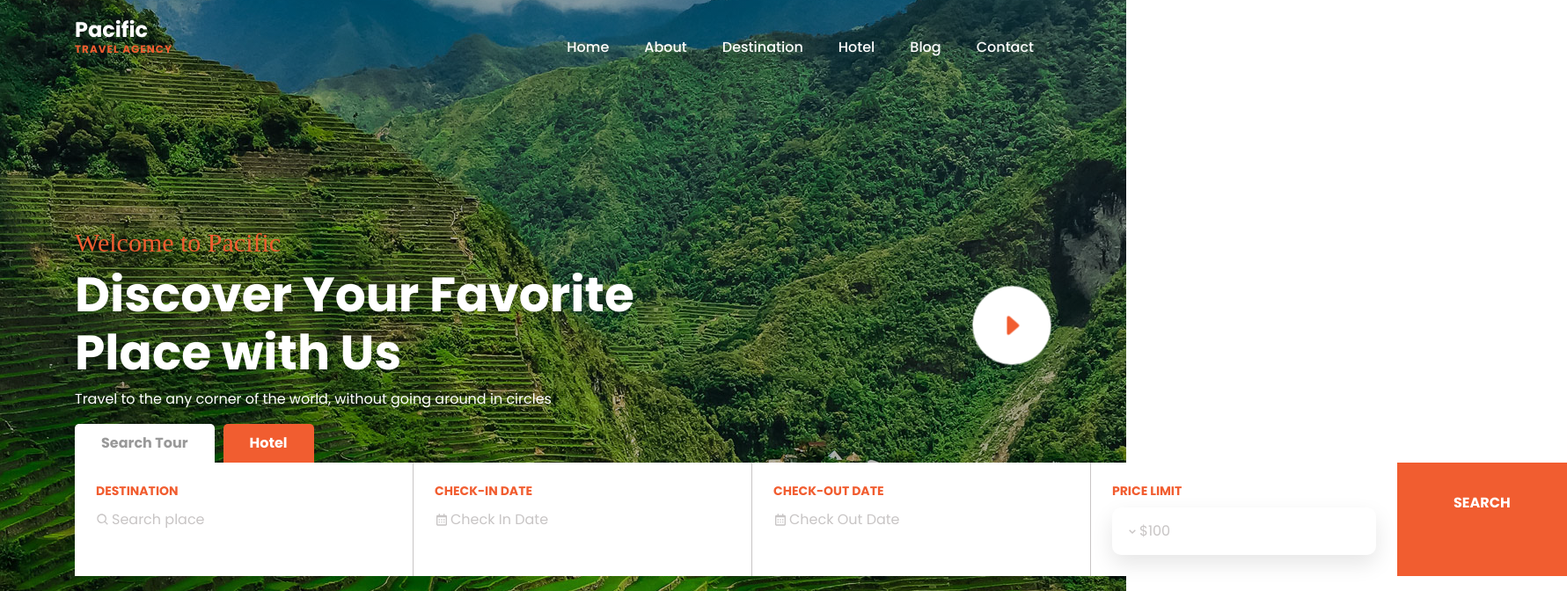
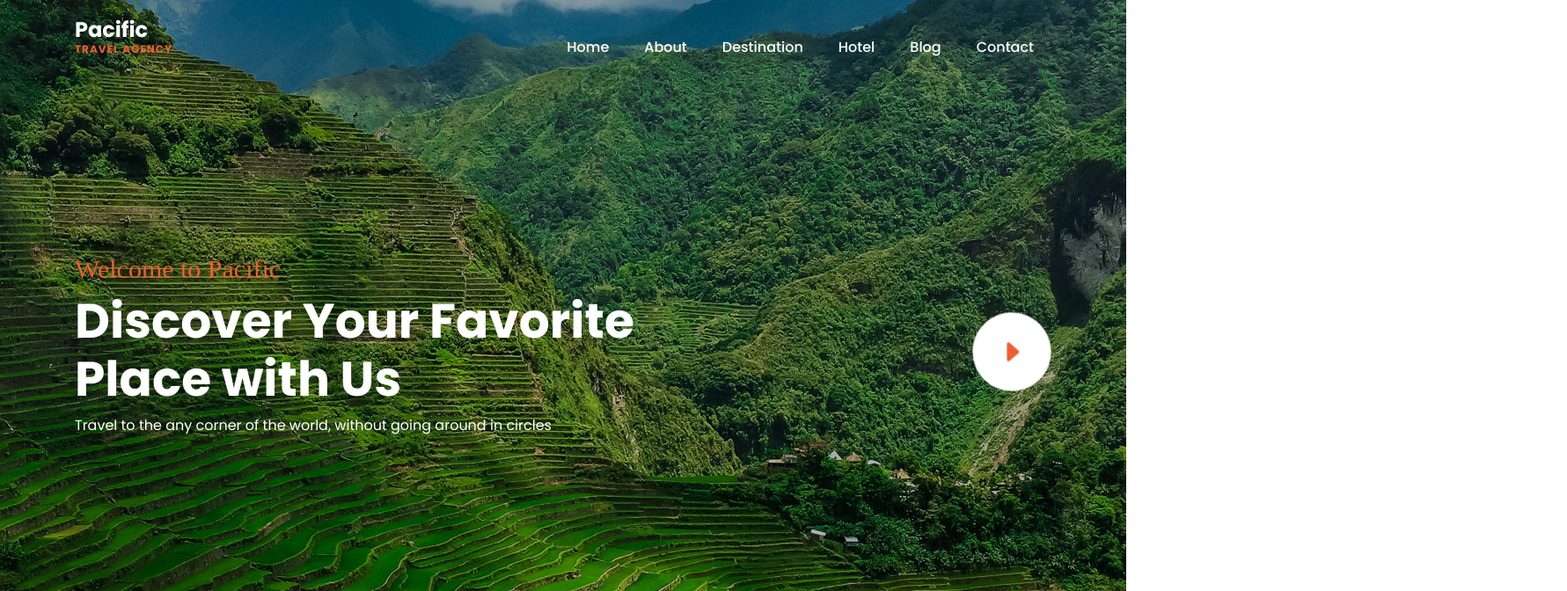
Before and after one commit to Shangria/Pacific, a React (Create React App) app in the folder pacific-pj/: page / in a window 1280 px wide. Shown: the top 672 px of the page at 88% size, 1781 px wide, since content can reach past the window. Built offline with nearby package versions, Linux system fonts and the light colour scheme; a web font is replaced by a local one.

Commit message:
created tabs animation

```diff
--- a/pacific-pj/package.json
+++ b/pacific-pj/package.json
@@ -14,6 +14,7 @@
     "react-icons": "^4.2.0",
     "react-router": "^5.2.0",
     "react-scripts": "4.0.3",
+    "react-transition-group": "^4.4.1",
     "web-vitals": "^1.0.1"
   },
   "scripts": {
--- a/pacific-pj/src/Components/Hero/TabContent.js
+++ b/pacific-pj/src/Components/Hero/TabContent.js
@@ -1,24 +1,29 @@
 import React, {useState} from "react";
-import Calendar from 'react-calendar';
+import {CSSTransition} from "react-transition-group";
 
 
-export const TabContent = ({content}) => {
+export const TabContent = ({
+                               content,
+                               runAnimation
+                           }) => {
 
     const [showCalendar, setShowCalendar] = useState(false);
     const [calendarItem, setCalendarItem] = useState(null);
 
-    const handleClickCalendar = (e) => {
-        setShowCalendar(!showCalendar);
-        console.log(showCalendar,  e.currentTarget.id)
-    };
+    // const handleClickCalendar = (e) => {
+    //     setShowCalendar(!showCalendar);
+    //     // console.log(showCalendar,  e.currentTarget.id)
+    // };
 
     return (
         <>
             {
                 content.map((val, i) => {
-
-                    console.log(val.id, i)
                     return (
+                        <CSSTransition
+                            in={runAnimation}
+                            timeout={200}
+                            classNames="my-node">
                             <li key={i} className='hero__tab-item'>
                                 <h4 className='hero__tab-title'>{val.titleContent}</h4>
                                 <div className="hero__icon">
@@ -27,21 +32,24 @@ export const TabContent = ({content}) => {
                                             <span className="hero__icon-item">{val.select}</span>
                                             :
                                             <>
-                                            <span className="hero__icon-item">{val.icon}
-                                            </span>
-                                            {showCalendar && i === val.id ?'' : ''}
-                                            <input type="search" placeholder={val.placeholder}
-                                                   onClick={handleClickCalendar}/>
+                                            <span className="hero__icon-item">{val.icon}</span>
+                                                <input type="search" placeholder={val.placeholder}/>
                                             </>
                                     }
                                 </div>
                             </li>
+                        </CSSTransition>
                     )
                 })
             }
+            <CSSTransition
+                in={runAnimation}
+                timeout={300}
+                classNames="my-node">
             <li className='hero__tab-item'>
                 <a href='\' className='hero__item-search'>search</a>
             </li>
+            </CSSTransition>
         </>
     )
 }
--- a/pacific-pj/src/Components/Hero/TabsComponent.js
+++ b/pacific-pj/src/Components/Hero/TabsComponent.js
@@ -1,22 +1,35 @@
-import {useState} from "react";
+import {useState, useEffect} from "react";
 import {TabContent} from './TabContent';
 
 
-export function TabsComponent({ TabsData }) {
-    const [ active, setActive ] = useState(0);
+
+export function TabsComponent({TabsData}) {
+    const [active, setActive] = useState(0);
+    const [runAnimation, setRunAnimation] = useState(false);
+
+
+    const handleClick = (i) => {
+        setActive(i);
+        setRunAnimation(!runAnimation);
+    }
+    useEffect(() => {
+        setRunAnimation(true)
+    }, [runAnimation]);
 
     return (
         <div className="hero__tab-container">
             <ul className="hero__tab">
                 {TabsData.map((value, i) => (
-                    <li key={i+'search'}
+                    <li key={i + 'search'}
                         className={`hero__tab-links ${i === active ? 'active' : ''}`}
-                        onClick={e => {setActive(i)}}
+                        onClick={e => {
+                            handleClick(i)
+                        }}
                         data-index={i}
                     >{value.title}</li>
                 ))}
                 <ul className="hero__tab-content-items">
-                {TabsData[active] && <TabContent  {...TabsData[active]} active={active} />}
+                    {TabsData[active] && <TabContent  {...TabsData[active]} active={active} runAnimation={runAnimation}/>}
                 </ul>
             </ul>
         </div>
--- a/pacific-pj/src/styles/Hero.scss
+++ b/pacific-pj/src/styles/Hero.scss
@@ -52,8 +52,9 @@
   &__tab {
     width: 20%;
     display: flex;
-    position: relative;
     padding: 0;
+    position: absolute;
+    top: 88%;
 
     :first-child {
       margin: 0;
@@ -94,7 +95,7 @@
   }
 
   &__tab-item {
-    padding: 24px;
+    padding: 20px;
     border-right: 1px solid $middleLightColor;
     font-size: $font-sizeMain;
 
@@ -103,6 +104,8 @@
       border: none;
       display: flex;
       cursor: pointer;
+      display: flex;
+      align-items: center;
     }
   }
 
@@ -133,7 +136,7 @@
 
   &__dropdown {
     position: relative;
-    width: 300px;
+    width: 185px;
     border-radius: 10px;
     box-shadow: 0 10px 25px rgba(0, 0, 0, .1);
     background-color: white;
@@ -148,7 +151,6 @@
     display: flex;
     justify-content: space-between;
     align-items: center;
-    display: flex;
   }
 
   &__dropdown-body {
@@ -184,4 +186,18 @@
     opacity: 1;
   }
 
+  .my-node-enter {
+    opacity: 0;
+  }
+  .my-node-enter-active {
+    opacity: 1;
+    transition: opacity 600ms;
+  }
+  .my-node-exit {
+    opacity: 1;
+  }
+  .my-node-exit-active {
+    opacity: 0;
+    transition: opacity 600ms;
+  }
 }
```
Lines whose indentation alone changed are shown as unchanged.
